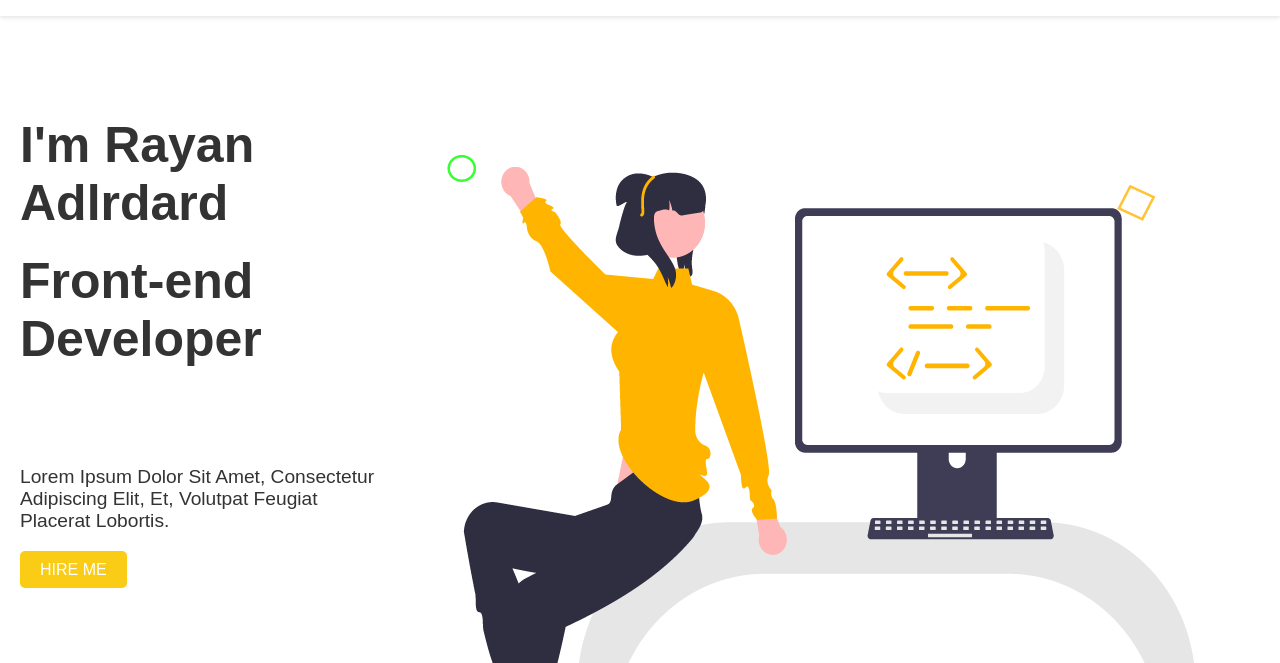
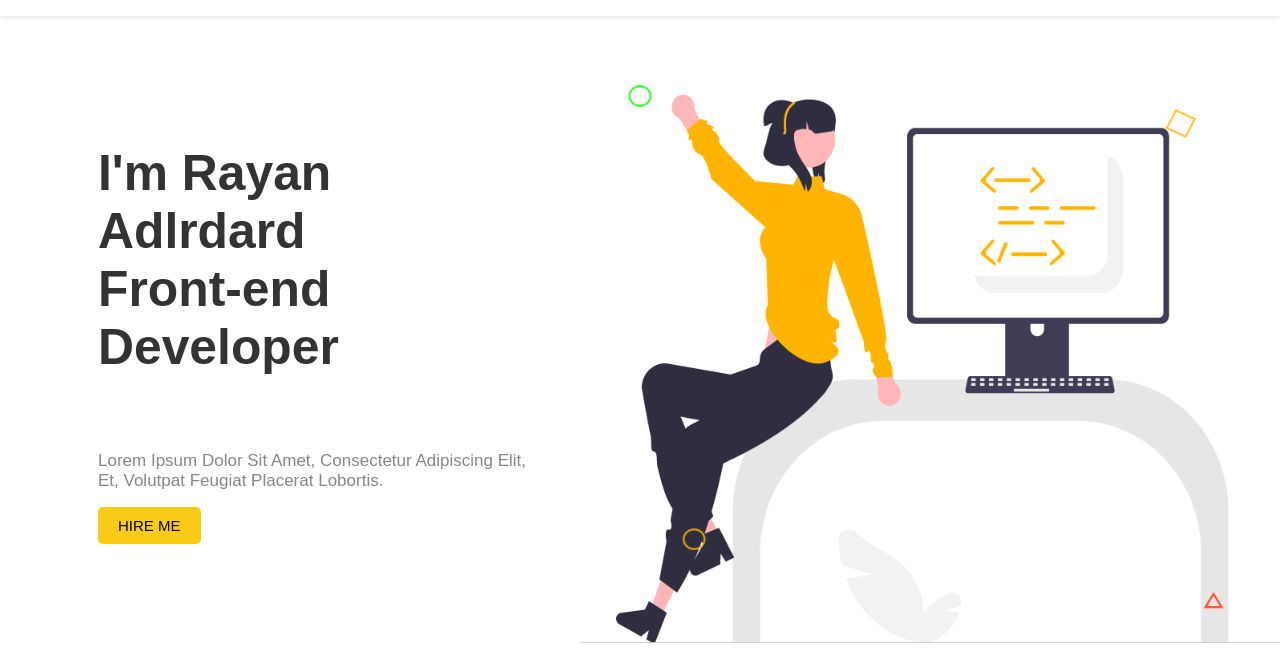
Before and after one commit to saumyasingh107/Josh-Technologies-Assignment, a plain HTML site: page index.html in a window 1280 px wide. Shown: the part 137-800 px from the top of the page. Drawn offline with Linux system fonts and the light colour scheme.

Commit message:
changing button

```diff
--- a/index.html
+++ b/index.html
@@ -31,7 +31,7 @@
       <br>
       <br>
       <p>Lorem Ipsum Dolor Sit Amet, Consectetur Adipiscing Elit, Et, Volutpat Feugiat Placerat Lobortis.</p>
-      <a href="#" class="btn">HIRE ME</a>
+      <div><a href="#" class="btn">HIRE ME</a></div>
     </div>
     <div class = "girl"> <img src="img\Screenshot 2024-08-24 143707.png"> </div>
   </div>
--- a/styles.css
+++ b/styles.css
@@ -93,28 +93,40 @@ a {
 .hero-section {
   display: flex;
   background-color: #fff;
-  padding: 100px 20px;
+  h1{
+    margin:0
+  }
 }
 
 .hero-section .container {
-  font-size: 25px;
+  font-size: 24.9px;
+  margin-left: 50px;
+  padding-top: 128px;
+  padding-left: 48px;
 }
 
-
+.hero-section .girl{
+  img{
+    width: 700px;
+    padding-left: 43px;
+    padding-top: 37.5px;
+  }
+}
 .hero-section p {
-  margin: 20px 0;
-  font-size: 1.2rem;
+  font-size: 17px;;
   max-width: 600px;
   margin-left: auto;
   margin-right: auto;
+  color: #868786;
 }
 
 .btn {
   background-color: #FACC15;
-  color: #fff;
+  color: #000;
+  margin-top: 30px;
   padding: 10px 20px;
   border-radius: 5px;
-  font-size: 1rem;
+  font-size: 15px;
 }
 
 .btn:hover {
```
